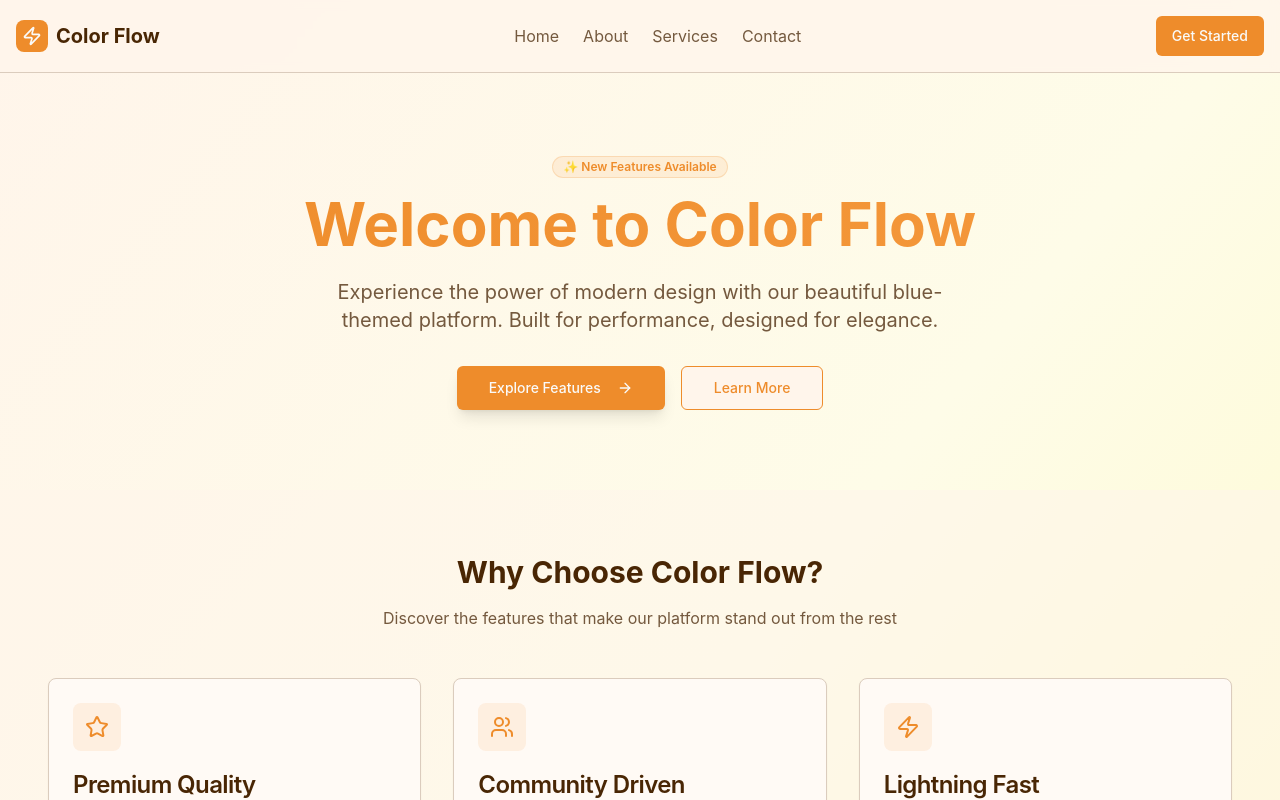
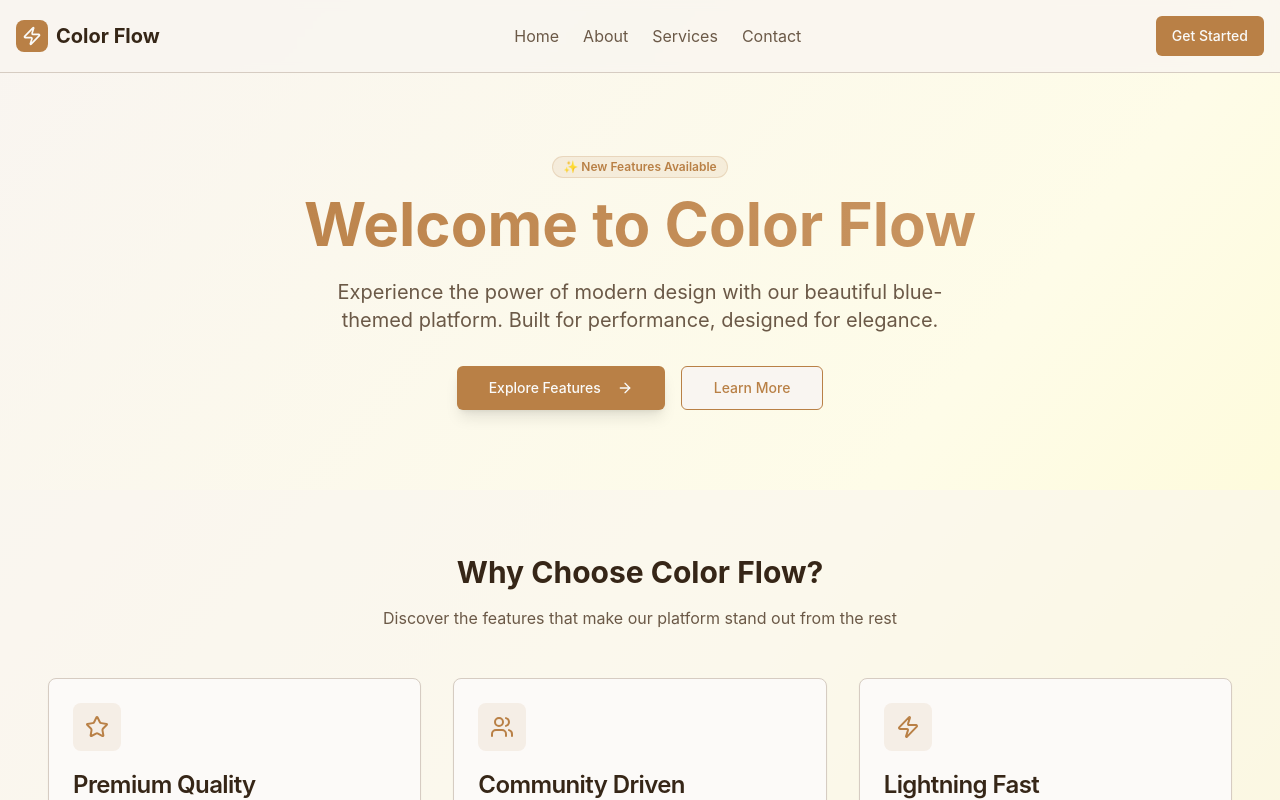
Before and after one commit to jboduchFusen/create-simple-blue-website, a React (Vite) app: page / in a window 1280 px wide. Shown: the top 800 px of the page. Built offline with nearby package versions, Linux system fonts and the light colour scheme.

Commit message:
make the background brown

```diff
--- a/src/index.css
+++ b/src/index.css
@@ -6,44 +6,44 @@
   :root {
     --radius: 0.5rem;
 
-    /* Orange theme colors */
-    --background: 30 100% 96%;
-    --foreground: 30 90% 15%;
+    /* Brown theme colors */
+    --background: 30 40% 96%;
+    --foreground: 30 40% 15%;
 
-    --card: 30 100% 98%;
-    --card-foreground: 30 90% 15%;
+    --card: 30 40% 98%;
+    --card-foreground: 30 40% 15%;
 
-    --popover: 30 100% 98%;
-    --popover-foreground: 30 90% 15%;
+    --popover: 30 40% 98%;
+    --popover-foreground: 30 40% 15%;
 
-    --primary: 30 85% 55%;
+    --primary: 30 45% 50%;
     --primary-foreground: 30 10% 98%;
 
-    --secondary: 30 30% 88%;
-    --secondary-foreground: 30 90% 15%;
+    --secondary: 30 20% 88%;
+    --secondary-foreground: 30 40% 15%;
 
-    --muted: 30 30% 92%;
-    --muted-foreground: 30 30% 35%;
+    --muted: 30 20% 92%;
+    --muted-foreground: 30 20% 35%;
 
-    --accent: 30 90% 60%;
+    --accent: 30 50% 60%;
     --accent-foreground: 30 10% 98%;
 
     --destructive: 0 84% 60%;
-    --destructive-foreground: 30 100% 98%;
+    --destructive-foreground: 0 100% 98%;
 
-    --border: 30 30% 80%;
-    --input: 30 30% 80%;
-    --ring: 30 85% 55%;
+    --border: 30 20% 80%;
+    --input: 30 20% 80%;
+    --ring: 30 45% 50%;
 
-    /* Orange gradient variables */
-    --gradient-primary: linear-gradient(135deg, hsl(30 85% 65%) 0%, hsl(30 85% 45%) 100%);
-    --gradient-secondary: linear-gradient(135deg, hsl(30 30% 92%) 0%, hsl(30 50% 82%) 100%);
-    --gradient-hero: linear-gradient(135deg, hsl(30 100% 94%) 0%, hsl(30 80% 82%) 50%, hsl(30 85% 65%) 100%);
+    /* Brown gradient variables */
+    --gradient-primary: linear-gradient(135deg, hsl(30 45% 60%) 0%, hsl(30 45% 40%) 100%);
+    --gradient-secondary: linear-gradient(135deg, hsl(30 20% 92%) 0%, hsl(30 30% 82%) 100%);
+    --gradient-hero: linear-gradient(135deg, hsl(30 40% 94%) 0%, hsl(30 30% 82%) 50%, hsl(30 45% 60%) 100%);
 
     /* Shadows */
-    --shadow-soft: 0 4px 20px hsla(30, 85%, 55%, 0.1);
-    --shadow-medium: 0 8px 30px hsla(30, 85%, 55%, 0.15);
-    --shadow-strong: 0 12px 40px hsla(30, 85%, 55%, 0.2);
+    --shadow-soft: 0 4px 20px hsla(30, 45%, 50%, 0.1);
+    --shadow-medium: 0 8px 30px hsla(30, 45%, 50%, 0.15);
+    --shadow-strong: 0 12px 40px hsla(30, 45%, 50%, 0.2);
   }
   .light {
     --background: 0 0% 100%;
```
